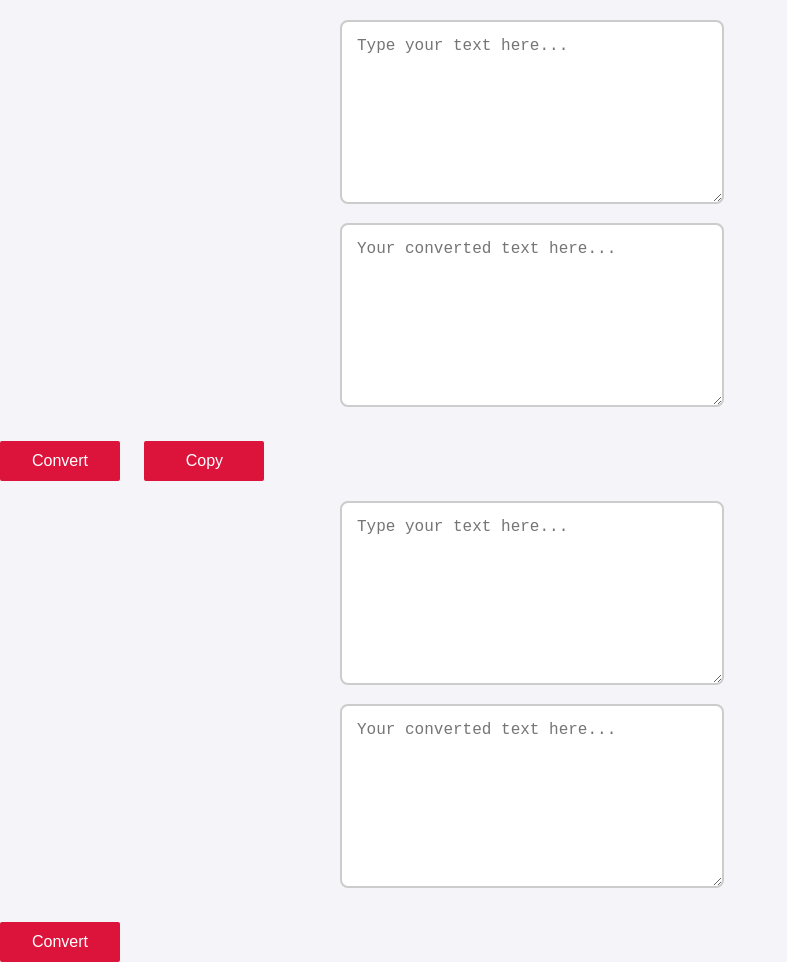
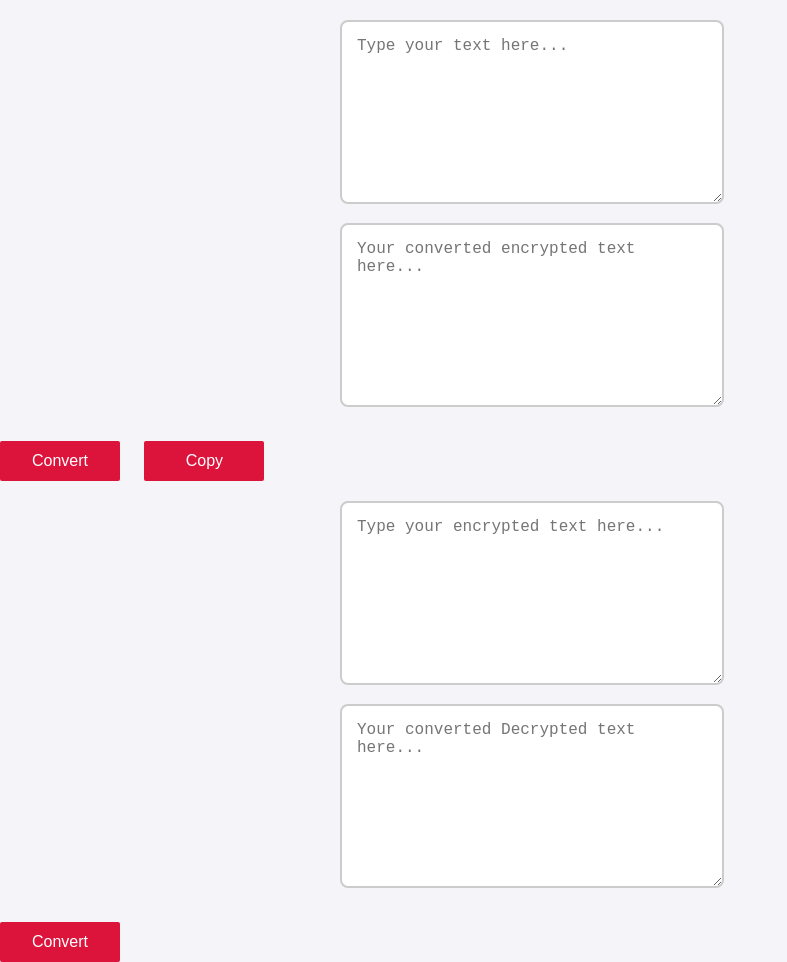
Before and after one commit to ThohidC223075/secret, a plain HTML site: page index.html in a window 1280 px wide. Shown: the whole page, without its empty margins (0-787 px from the left). Drawn offline with Linux system fonts and the light colour scheme.

Commit message:
Update index.html changing the placeholder

```diff
--- a/index.html
+++ b/index.html
@@ -72,7 +72,7 @@
             <textarea placeholder="Type your text here..." id="input_text"></textarea>
         </div>
         <div class="textarea-container">
-            <textarea placeholder="Your converted text here..." id="converted_text"></textarea>
+            <textarea placeholder="Your converted encrypted text here..." id="converted_text"></textarea>
         </div>
     </div>
     <button class="btn" onclick="ConvertText()">Convert</button>
@@ -80,10 +80,10 @@
 
     <div class="input">
         <div class="textarea-container">
-            <textarea placeholder="Type your text here..." id="input_text1"></textarea>
+            <textarea placeholder="Type your encrypted text here..." id="input_text1"></textarea>
         </div>
         <div class="textarea-container">
-            <textarea placeholder="Your converted text here..." id="converted_text1"></textarea>
+            <textarea placeholder="Your converted Decrypted text here..." id="converted_text1"></textarea>
         </div>
     </div>
     <button class="btn" onclick="PlainText()">Convert</button>
```
